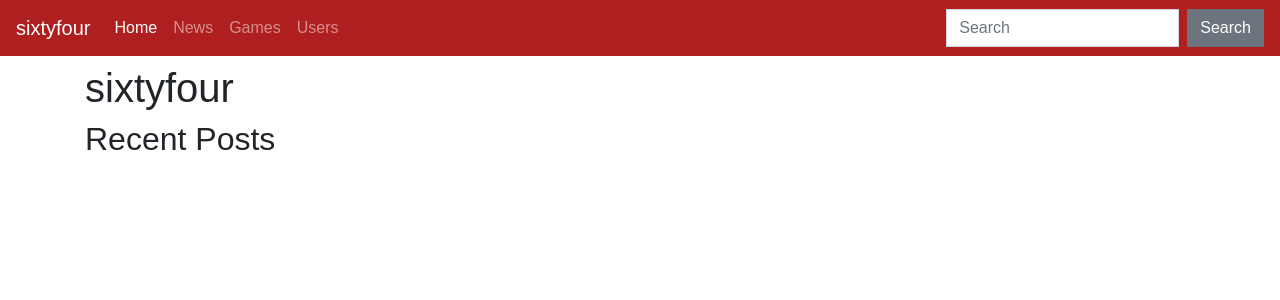
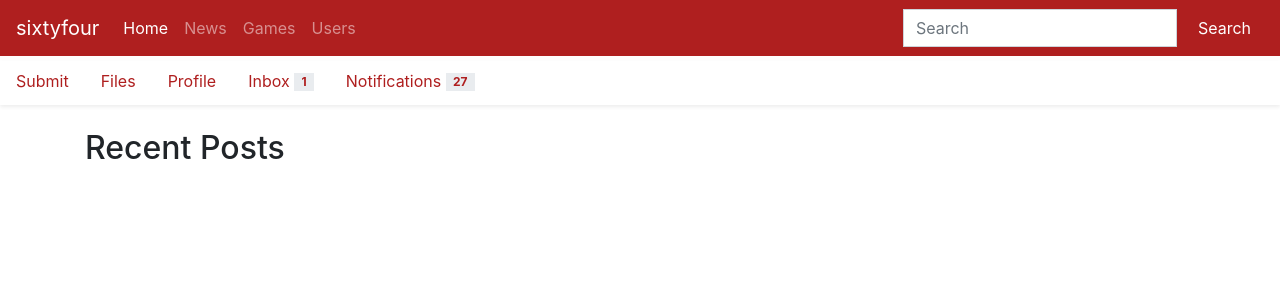
Before and after one commit to 64Digits/sixtyfour, a Django app: page / in a window 1280 px wide. Shown: the top 300 px of the page. Run offline with Django 3.2, Linux system fonts and the light colour scheme; style sheets or scripts are compiled from the project's sources; some libraries are stand-ins or nearby versions.

Commit message:
More bootstrap design

```diff
--- a/sixtyfour/formatters.py
+++ b/sixtyfour/formatters.py
@@ -4,5 +4,5 @@ from django.utils.safestring import mark_safe
 
 def bbcode64(entry):
 	parser = Parser(newline='</p><p>')
-	entry = parser.format(entry.entry)
+	entry = parser.format(entry.entry.strip())
 	return format_html('<p>{}</p>',mark_safe(entry))
--- a/sixtyfour/static/css/default.scss
+++ b/sixtyfour/static/css/default.scss
@@ -1,12 +1,16 @@
 $enable_rounded: false;
 $primary: rgb(175, 31, 31);
+$light: #e9ecef;
 
 @import "node_modules/bootstrap/scss/bootstrap";
 
-body {
-	font-family:sans-serif;
+.nav-spacer {
+	margin:3.8rem 0rem;
 }
 
-main {
-	padding-top:4rem;
+.nav-scroller {
+    position: relative;
+    z-index: 2;
+    height: 2.75rem;
+    overflow-y: hidden;
 }
--- a/sixtyfour/templates/base.html
+++ b/sixtyfour/templates/base.html
@@ -14,10 +14,9 @@
 			{# area for other views to add styles #}
 		{% endblock %}
 	</head>
-	<body>
+	<body class="bg-white">
 		{% include 'include/nav.html' %}
 <main role="main" class="container">
-		<div class="hidden"><h1>{{ site_name }}</h1></div>
 		<div class="row">
 		<div class="col-md-8">
 		{% block content %}
--- a/sixtyfour/templates/include/nav.html
+++ b/sixtyfour/templates/include/nav.html
@@ -21,7 +21,23 @@
 		</ul>
 		<form class="form-inline my-2 my-lg-0">
 			<input class="form-control mr-sm-2" type="text" placeholder="Search" aria-label="Search">
-      <button class="btn btn-secondary my-2 my-sm-0" type="submit">Search</button>
+			<button class="btn btn-primary my-2 my-sm-0" type="submit">Search</button>
 		</form>
 	</div>
 </nav>
+<div class="nav-spacer"></div>
+<div class="nav-scroller bg-white shadow-sm mb-4">
+	<nav class="nav nav-underline">
+		<a class="nav-link" href="#">Submit</a>
+		<a class="nav-link" href="#">Files</a>
+		<a class="nav-link" href="#">Profile</a>
+		<a class="nav-link" href="#">
+			Inbox
+			<span class="badge badge-pill bg-light align-text-bottom">1</span>
+		</a>
+		<a class="nav-link" href="#">
+			Notifications
+			<span class="badge badge-pill bg-light align-text-bottom">27</span>
+		</a>
+	</nav>
+</div>
--- a/sixtyfour/templates/include/pagination.html
+++ b/sixtyfour/templates/include/pagination.html
@@ -1,6 +1,6 @@
 {% if page.paginator.num_pages > 1 %}
 <nav aria-label="Pagination">
-	<ul class="pagination">
+	<ul class="pagination justify-content-center">
 	{% if page.has_previous %}
 		<li class="page-item">
 			<a class="page-link" href="{{ page_previous }}">
--- /dev/null
+++ b/user/templates/include/user_header.html
@@ -0,0 +1 @@
+<div class="bg-secondary mb-4" style="height:200px;"></div>
--- a/user/templates/user/home.html
+++ b/user/templates/user/home.html
@@ -1,38 +1,13 @@
 {% extends "base.html" %}
 
 {% block content %}
-<h2>Recent Posts</h2>
+<h2 class="mb-4">Recent Posts</h2>
 
-{% pagination posts 'sixtyfour:front' %}
-
-<ul>
+<div class="post-listing">
 {% for post in posts %}
-<li>
-	<h3>
-	<a href="{% url 'user:post' post.user post.id %}">
-		{{ post.title }}
-	</a>
-	</h3>
-        <div class="post-info">
-            <span class="post-info-user">Submitted by {% user post.user %}</span>
-            <span class="post-info-date">
-                {{ post.created }}
-            </span>
-
-            {% if post.locked %}
-                <span class="placeholder-icon-lock">🔒</span>
-            {% endif %}
-
-            {% if post.pinned %}
-                <span class="placeholder-icon-pinned">📌</span>
-            {% endif %}
-        </div>
-        <div class="post-preview">
-            {{ post.formatted|truncatewords_html:200}}
-        </div>
-</li>
+	{% include "include/post_card.html" with front=True %}
 {% endfor %}
-</ul>
+</div>
 
 {% pagination posts 'sixtyfour:front' %}
 
```
Also changed, not shown: sixtyfour/templates/include/comment.html (added, +14 -0 lines), user/templates/include/post_card.html (added, +33 -0 lines), user/templates/user/listing.html (+5 -8 lines), user/templates/user/post.html (+6 -24 lines). Lines whose indentation alone changed are shown as unchanged.
